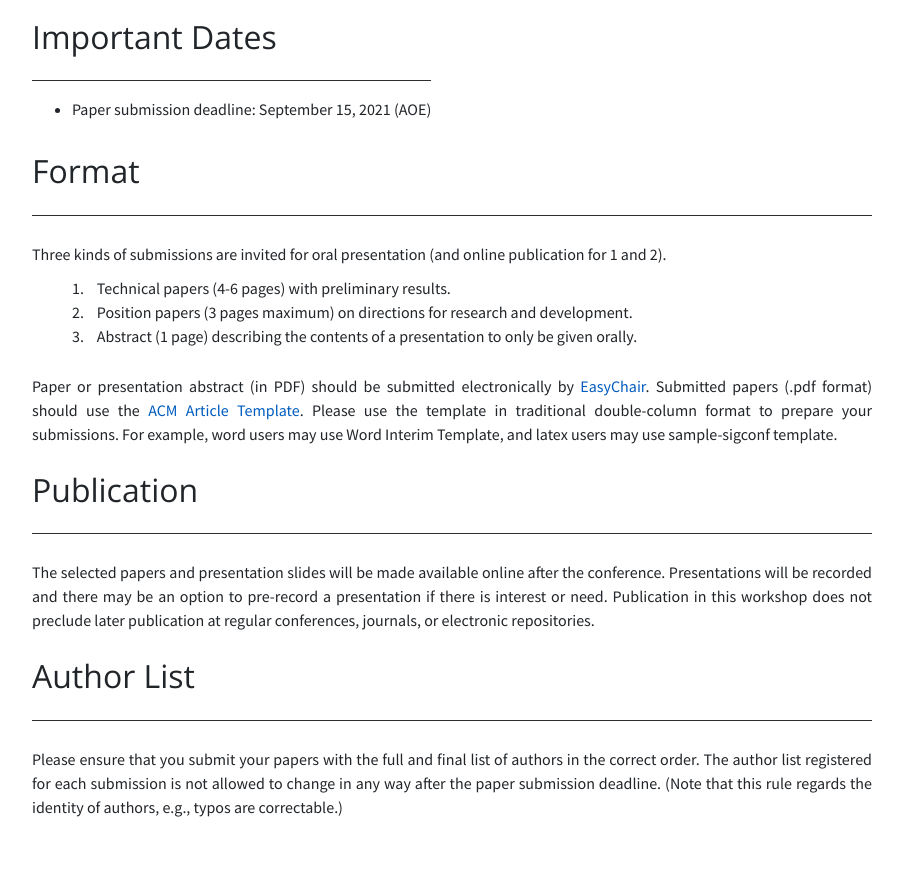
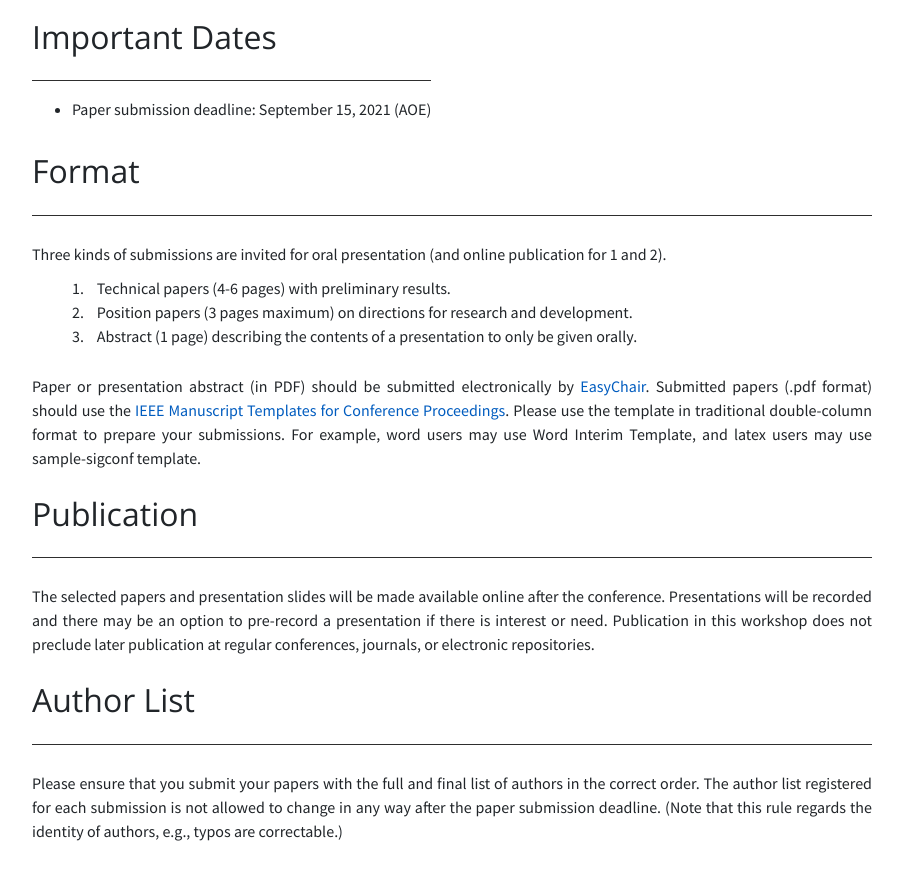
Before and after one commit to CloudMicroWorkshop/CloudMicroWorkshop.github.io, a plain HTML site: page submission.html in a window 1280 px wide. Shown: the part 582-1455 px from the top of the page, without its empty margins (188-1091 px from the left). Before the commit the page ends 1431 px from the top, so only its background shows below. Drawn offline with nearby package versions, Linux system fonts and the light colour scheme.

Commit message:
Update template

```diff
--- a/submission.html
+++ b/submission.html
@@ -63,7 +63,7 @@
             </ol>
             <p class="text text-justify">
               Paper or presentation abstract (in PDF) should be submitted electronically by <a href="https://easychair.org/conferences/?conf=cloudmicro21">EasyChair</a>.
-              Submitted papers (.pdf format) should use the <a href="https://www.acm.org/publications/proceedings-template">ACM Article Template</a>.
+              Submitted papers (.pdf format) should use the <a href="https://www.ieee.org/conferences/publishing/templates.html">IEEE Manuscript Templates for Conference Proceedings</a>.
               Please use the template in traditional double-column format to prepare your submissions. For example, word users may use Word Interim Template, and latex users may use sample-sigconf template.
             </p>
           </div>
```
